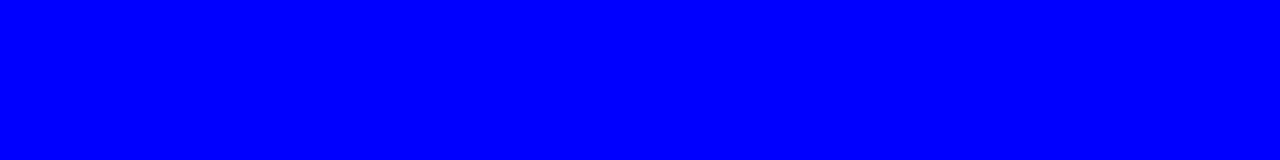
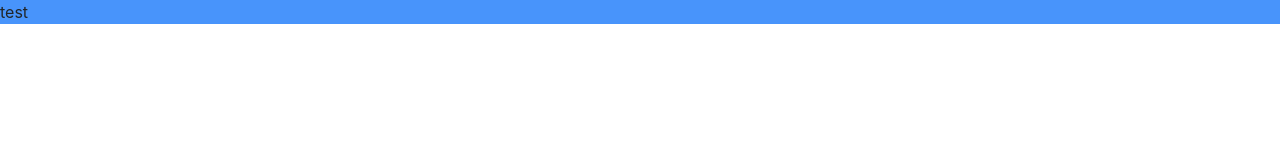
Before and after one commit to sarzal666/Serwis-IT, a website built with webpack: page src/index.html in a window 1280 px wide. Shown: the top 160 px of the page. Built offline with nearby package versions, Linux system fonts and the light colour scheme.

Commit message:
testing new config

```diff
--- a/package.json
+++ b/package.json
@@ -10,7 +10,9 @@
   "author": "Sarzixon",
   "license": "ISC",
   "dependencies": {
-    "bootstrap": "^4.5.0"
+    "bootstrap": "^4.5.0",
+    "jquery": "^3.5.1",
+    "popper.js": "^1.16.1"
   },
   "devDependencies": {
     "@babel/core": "^7.9.0",
@@ -39,6 +41,6 @@
     }
   },
   "lint-staged": {
-    "*.{js,css,md}": "prettier --write"
+    "*.{js,css,scss,md}": "prettier --write"
   }
 }
--- a/src/index.html
+++ b/src/index.html
@@ -3,8 +3,12 @@
   <head>
     <meta charset="UTF-8" />
     <meta name="viewport" content="width=device-width, initial-scale=1.0" />
-    <title>SoftwareHouse</title>
+    <title>Serwis IT</title>
   </head>
 
-  <body></body>
+  <body>
+    <header class="mainHeader sticky-top">
+      test
+    </header>
+  </body>
 </html>
--- /dev/null
+++ b/src/scss/_vars.scss
@@ -0,0 +1 @@
+$basicBlue: #4894fb;
--- a/src/scss/style.scss
+++ b/src/scss/style.scss
@@ -1,5 +1,9 @@
 @import '~bootstrap/scss/bootstrap';
+@import 'vars.scss';
+
 body {
-  height: 100%;
-  background: blue;
+  height: 5000px;
 }
+.mainHeader {
+  background-color: $basicBlue;
+}
```
Also changed, not shown: dist/bundle.js, dist/index.html, dist/style.css, 3 other files.
